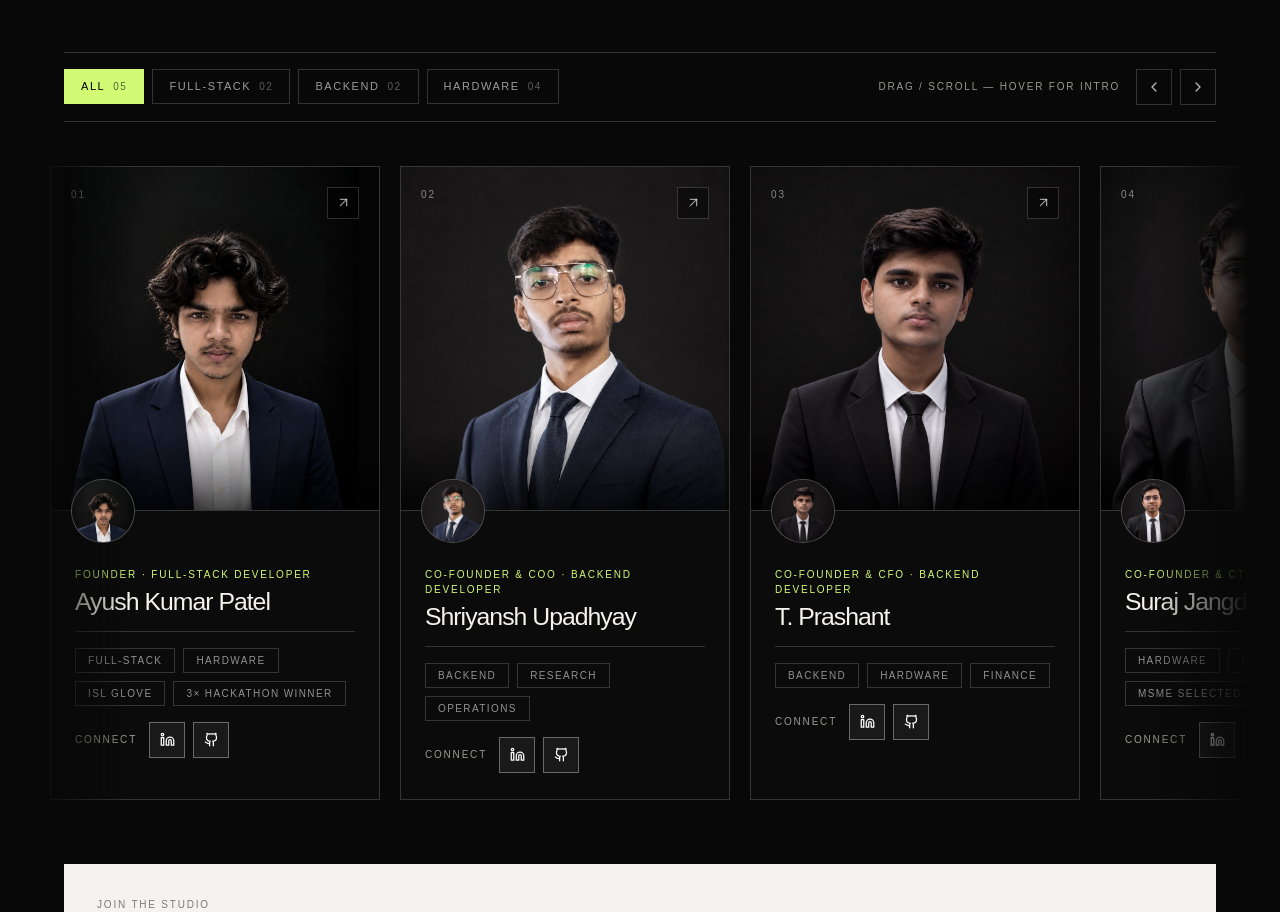
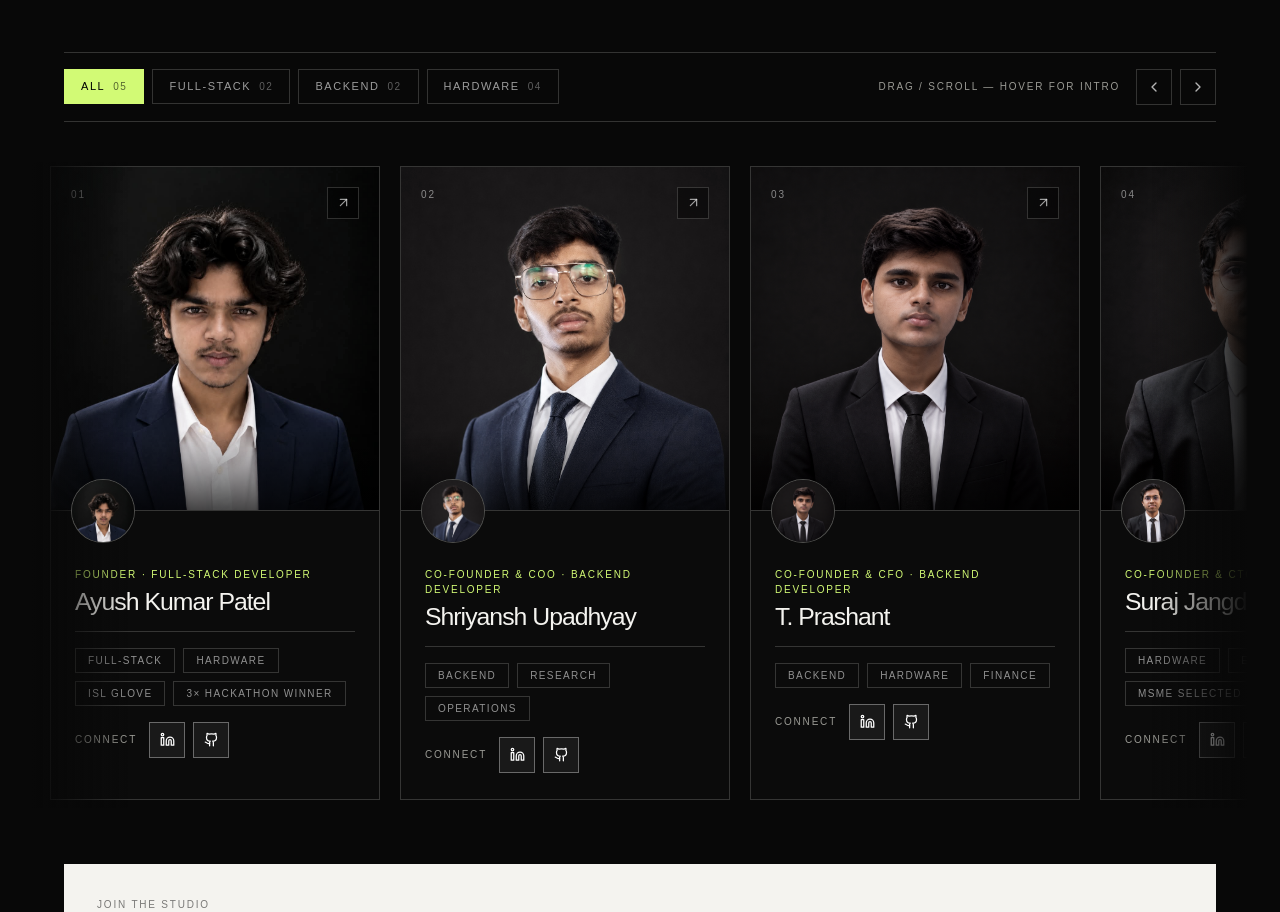
Before and after one commit to Ayushkumarpatel-AKP/enigmadev.tech, a Next.js app: page /about in a window 1280 px wide. Shown: the part 1220-2132 px from the top of the page. Built offline with nearby package versions, Linux system fonts and the light colour scheme.

Commit message:
Ayush photo fit tuned

```diff
--- a/components/Team.tsx
+++ b/components/Team.tsx
@@ -17,7 +17,7 @@ function Cover({ m }: { m: Member }) {
         src={m.photo}
         alt={`${m.name} photo`}
         className={`absolute inset-0 h-full w-full saturate-[.7] contrast-[1.05] transition duration-700 group-hover:scale-[1.06] group-hover:saturate-100 ${m.fit === 'contain' ? 'object-contain bg-[#0b0b0b]' : 'object-cover'}`}
-        style={{ objectPosition: m.pos ?? '50% 50%' }}
+        style={{ objectPosition: m.pos ?? '50% 50%', transform: m.zoom ? `scale(${m.zoom})` : undefined }}
         draggable={false}
       />
     );
--- a/components/team-data.ts
+++ b/components/team-data.ts
@@ -11,6 +11,7 @@ export type Member = {
   photo?: string;
   pos?: string;
   fit?: 'cover' | 'contain';
+  zoom?: number;
   links?: { linkedin?: string; github?: string };
 };
 
@@ -26,6 +27,7 @@ export const TEAM: Member[] = [
     photo: '/images/team/ayush.jpg',
     pos: '50% 12%',
     fit: 'contain',
+    zoom: 1.22,
     links: { linkedin: 'https://www.linkedin.com/in/ayush-kumar-patel-50276a281/', github: 'https://github.com/Ayushkumarpatel-AKP' },
   },
   {
```
